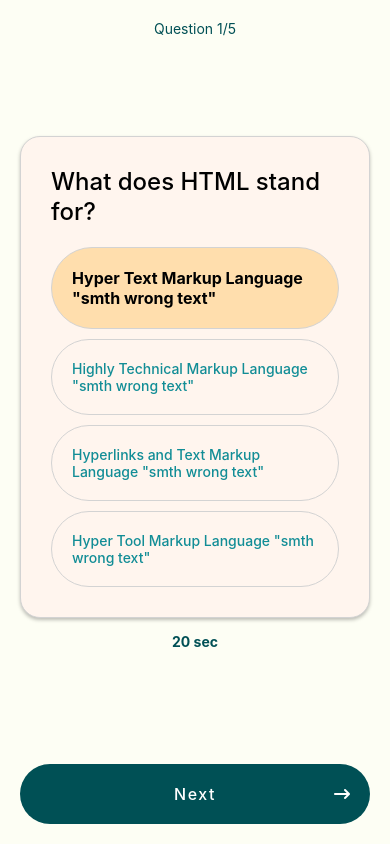
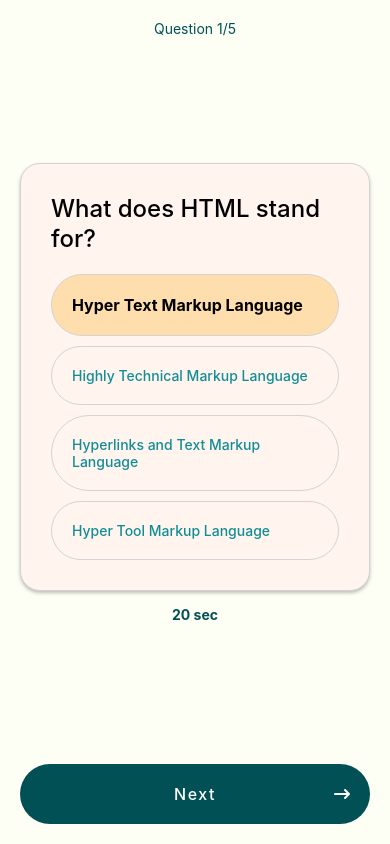
Before and after one commit to Gato-m/MasteringRN, a React Native app: screen / in a window 390 px wide. Built offline with nearby package versions, Linux system fonts and the light colour scheme.

Commit message:
start repeat callback function as props exercises

```diff
--- a/src/app/components/AnswerOption.tsx
+++ b/src/app/components/AnswerOption.tsx
@@ -1,19 +1,13 @@
-import { Text, StyleSheet, Pressable } from 'react-native';
+import { View, Text, StyleSheet } from 'react-native';
 
 type AnswerProps = {
   option: string;
   isSelected?: boolean;
-  onPress?: () => void;
 };
 
-export default function AnswerOption({
-  option,
-  isSelected,
-  onPress,
-}: AnswerProps) {
+export default function AnswerOption({ option, isSelected }: AnswerProps) {
   return (
-    <Pressable
-      onPress={onPress}
+    <View
       style={[
         styles.container,
         isSelected && [
@@ -32,9 +26,9 @@
           ],
         ]}
       >
-        {option} "smth wrong text"
+        {option}
       </Text>
-    </Pressable>
+    </View>
   );
 }
 
--- a/src/app/components/QuestionCard.tsx
+++ b/src/app/components/QuestionCard.tsx
@@ -10,10 +10,6 @@
 export default function QuestionCard({ question }: QuestionCardProps) {
   const selectedOption = question.options[0];
 
-  const onOptionSelected = (option: string) => {
-    console.warn('Selected ', option);
-  };
-
   return (
     <View style={styles.questionCard}>
       <Text style={styles.question}>{question.title}</Text>
@@ -24,7 +20,6 @@
             key={option}
             option={option}
             isSelected={option === selectedOption}
-            onPress={() => onOptionSelected(option)}
           />
         ))}
       </View>
```
